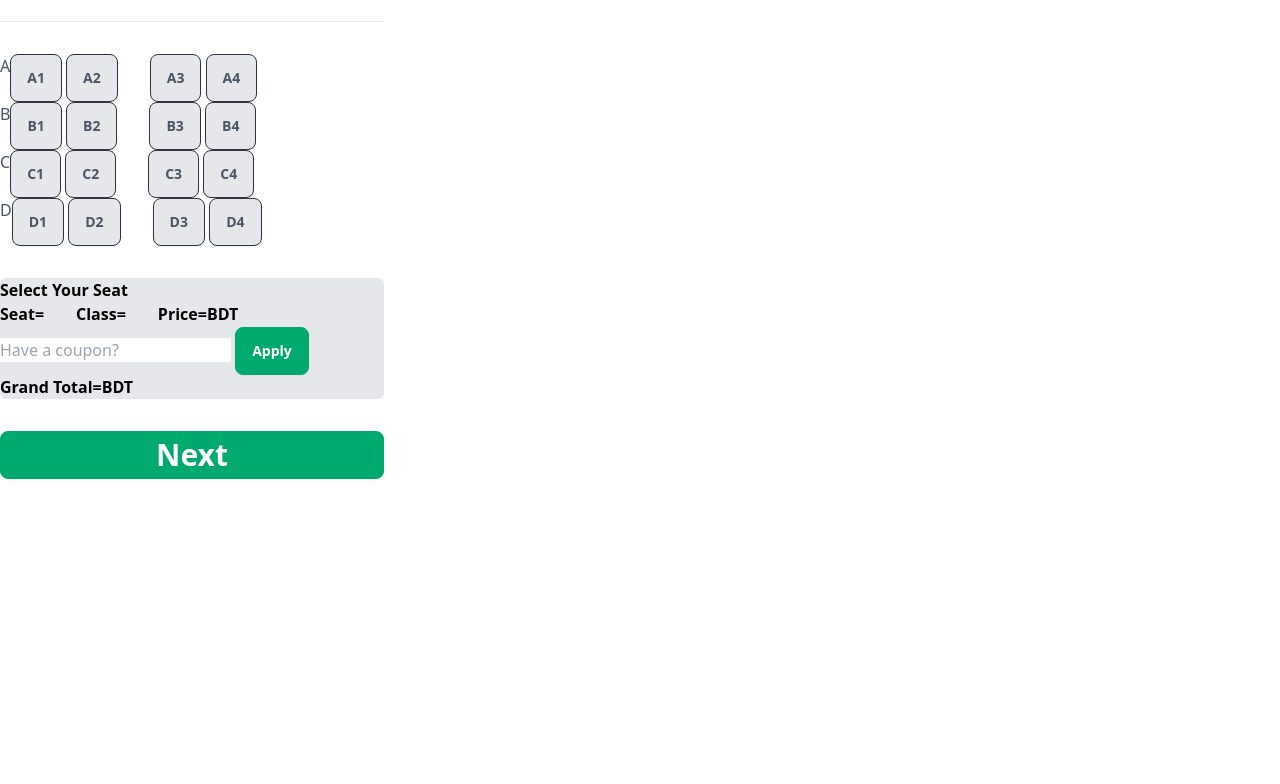
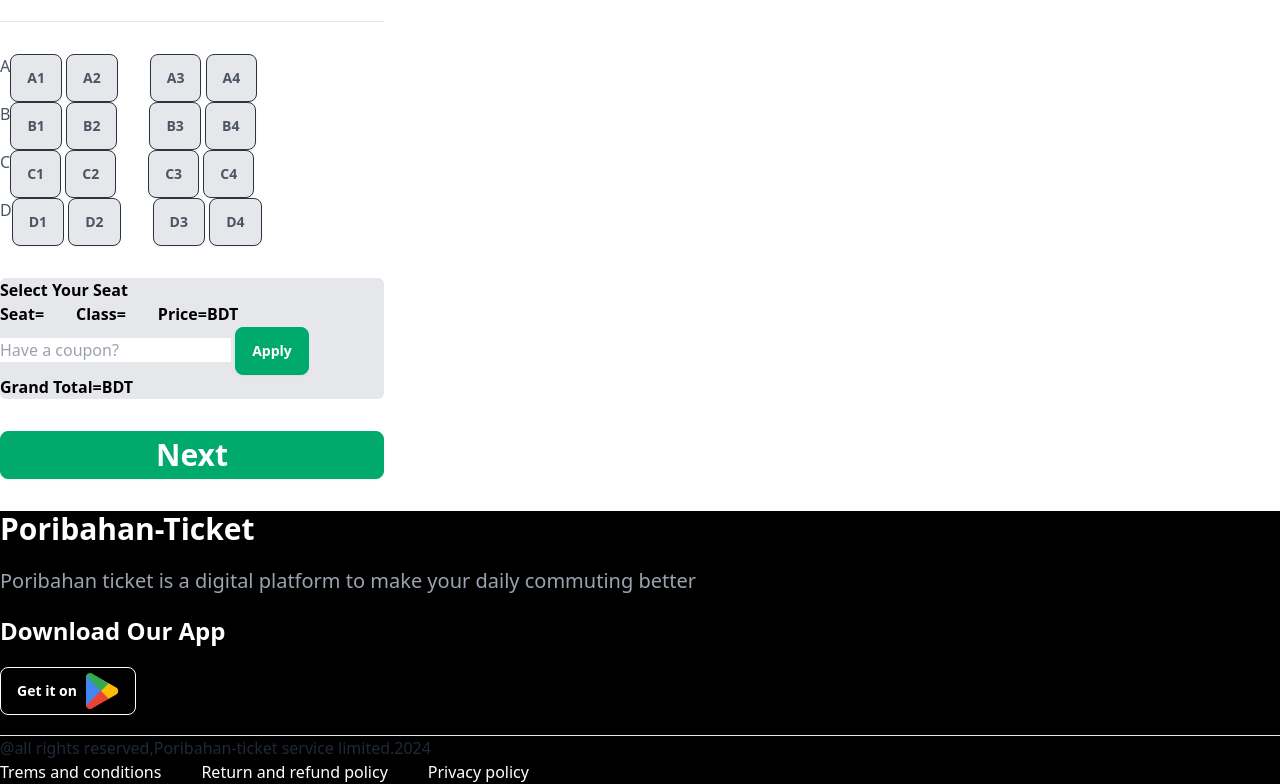
Before and after one commit to TahsinHafsa/smart-ticket, a plain HTML site: page index.html in a window 1280 px wide. Shown: the part 2244-3028 px from the top of the page. Before the commit the page ends 2755 px from the top, so only its background shows below. Drawn offline with nearby package versions, Linux system fonts and the light colour scheme.

Commit message:
final commit

```diff
--- a/index.html
+++ b/index.html
@@ -317,6 +317,28 @@
 
 
 <footer class="bg-black w-">
+  <!-- first part -->
+<div>
+  <div>
+    <h1 class="text-3xl font-bold text-white">Poribahan-Ticket</h1>
+    <p class="text-xl  text-gray-400 my-5">Poribahan ticket is a digital platform to make your daily commuting better</p>
+  </div>
+  <div>
+    <h3 class="text-2xl font-semibold text-white">Download Our App</h3>
+    <button class="btn btn-secondary bg-black text-white border-white my-5"><p>Get it on</p><img src="images/playstore.png" alt=""></button>
+  </div>
+
+</div><hr>
+<!-- horizontal er next part -->
+<div>
+  <p>@all rights reserved,Poribahan-ticket service limited.2024</p>
+  <div class="flex gap-10">
+    <p class="text-white ">Trems and conditions</p>
+    <p class="text-white">Return and refund policy</p>
+    <p class="text-white">Privacy policy</p>
+  </div>
+</div>
+
 
 </footer>
 
```
